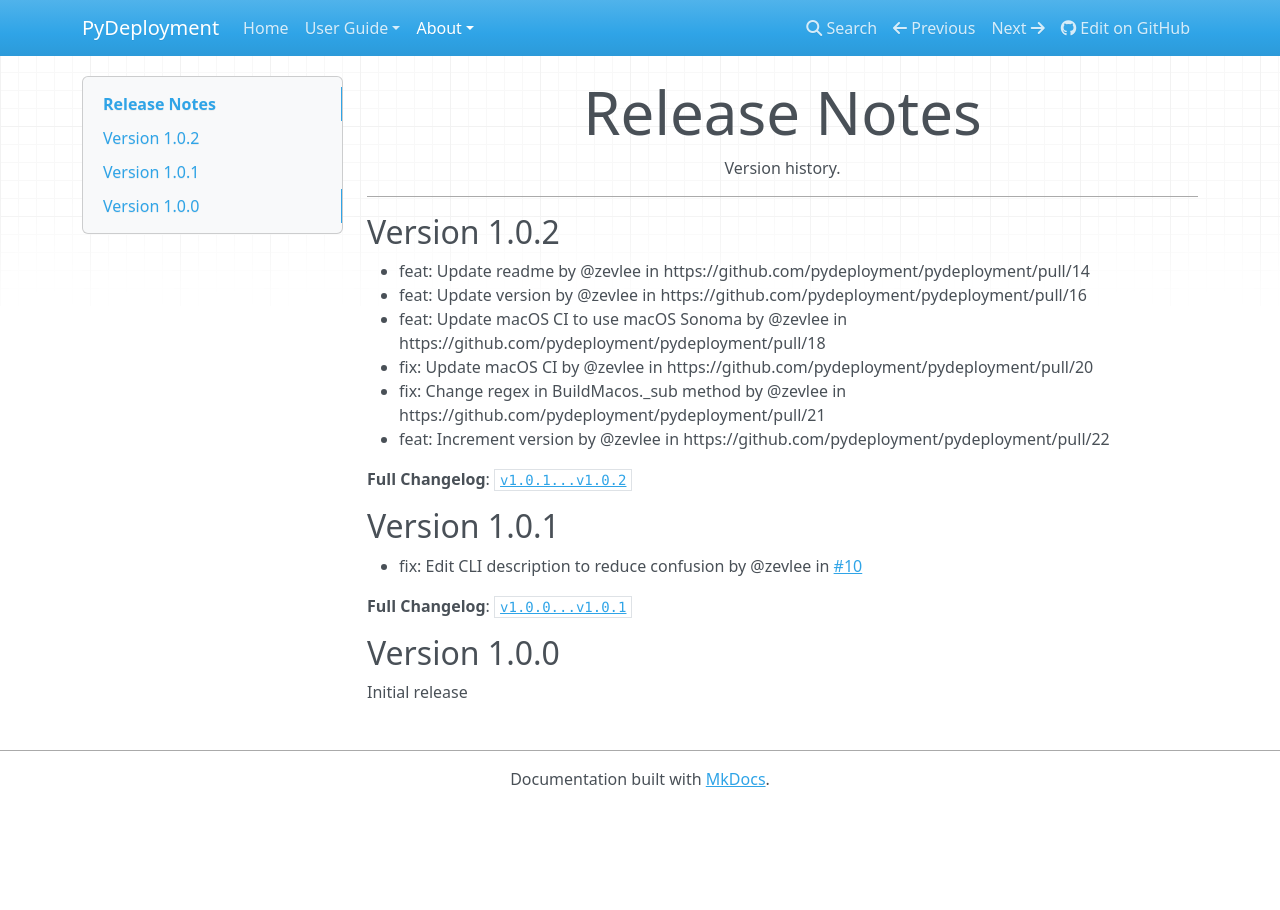
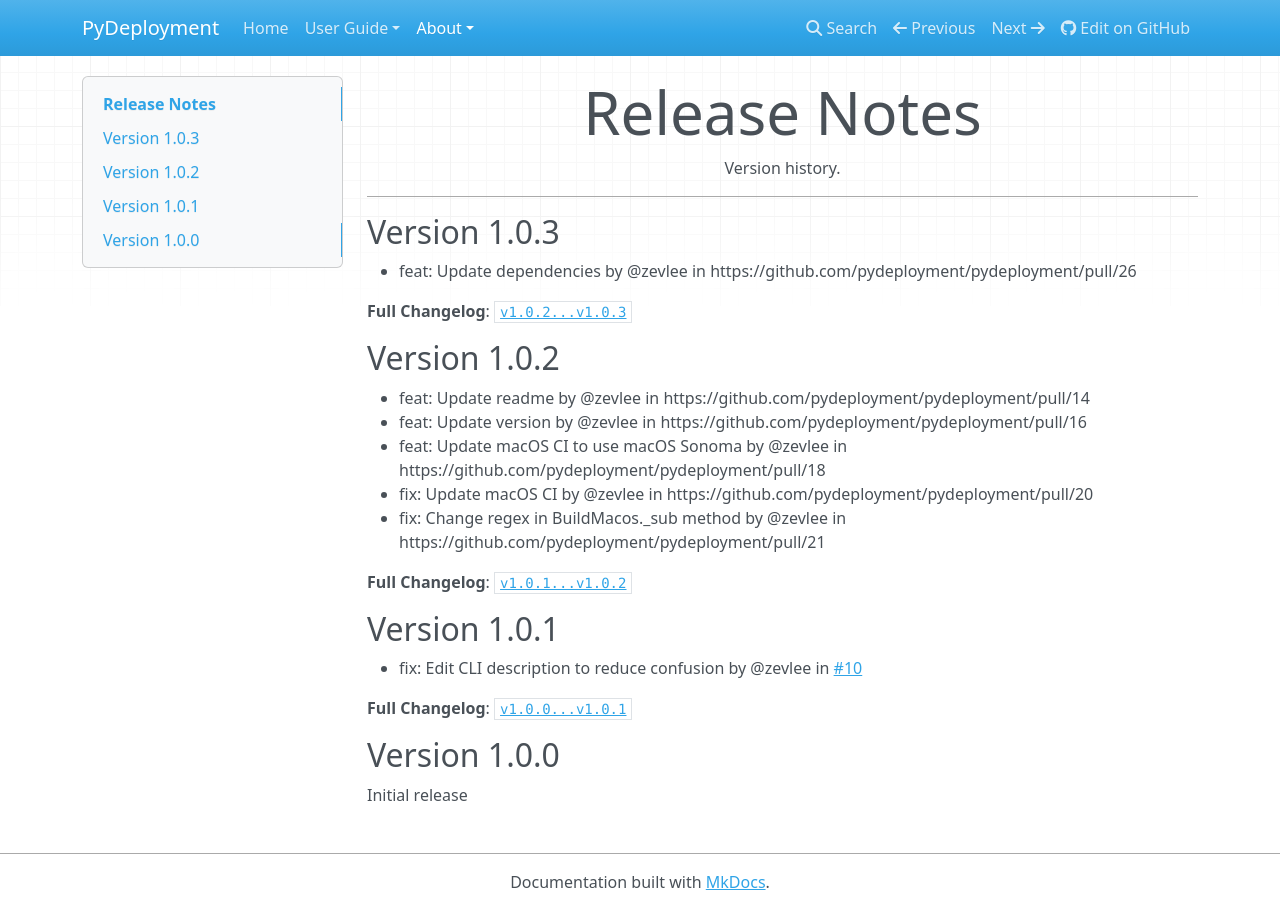
Before and after one commit to pydeployment/pydeployment, an MkDocs documentation site: the page built from docs/about/release-notes.md, in a window 1280 px wide. Built offline with MkDocs 1.6.1, drawn with Linux system fonts in a browser that asks for light colours; nearby versions of some CDN libraries.

Commit message:
docs: Add release notes for v1.0.3
[ci skip]

```diff
--- a/docs/about/release-notes.md
+++ b/docs/about/release-notes.md
@@ -3,6 +3,11 @@
 Version history.
 
 ---
+
+## Version 1.0.3
+* feat: Update dependencies by @zevlee in https://github.com/pydeployment/pydeployment/pull/26
+
+**Full Changelog**: [`v1.0.2...v1.0.3`](https://github.com/pydeployment/pydeployment/compare/v1.0.2...v1.0.3)
 
 ## Version 1.0.2
 * feat: Update readme by @zevlee in https://github.com/pydeployment/pydeployment/pull/14
@@ -10,7 +15,6 @@
 * feat: Update macOS CI to use macOS Sonoma by @zevlee in https://github.com/pydeployment/pydeployment/pull/18
 * fix: Update macOS CI by @zevlee in https://github.com/pydeployment/pydeployment/pull/20
 * fix: Change regex in BuildMacos._sub method by @zevlee in https://github.com/pydeployment/pydeployment/pull/21
-* feat: Increment version by @zevlee in https://github.com/pydeployment/pydeployment/pull/22
 
 **Full Changelog**: [`v1.0.1...v1.0.2`](https://github.com/pydeployment/pydeployment/compare/v1.0.1...v1.0.2)
 
```
